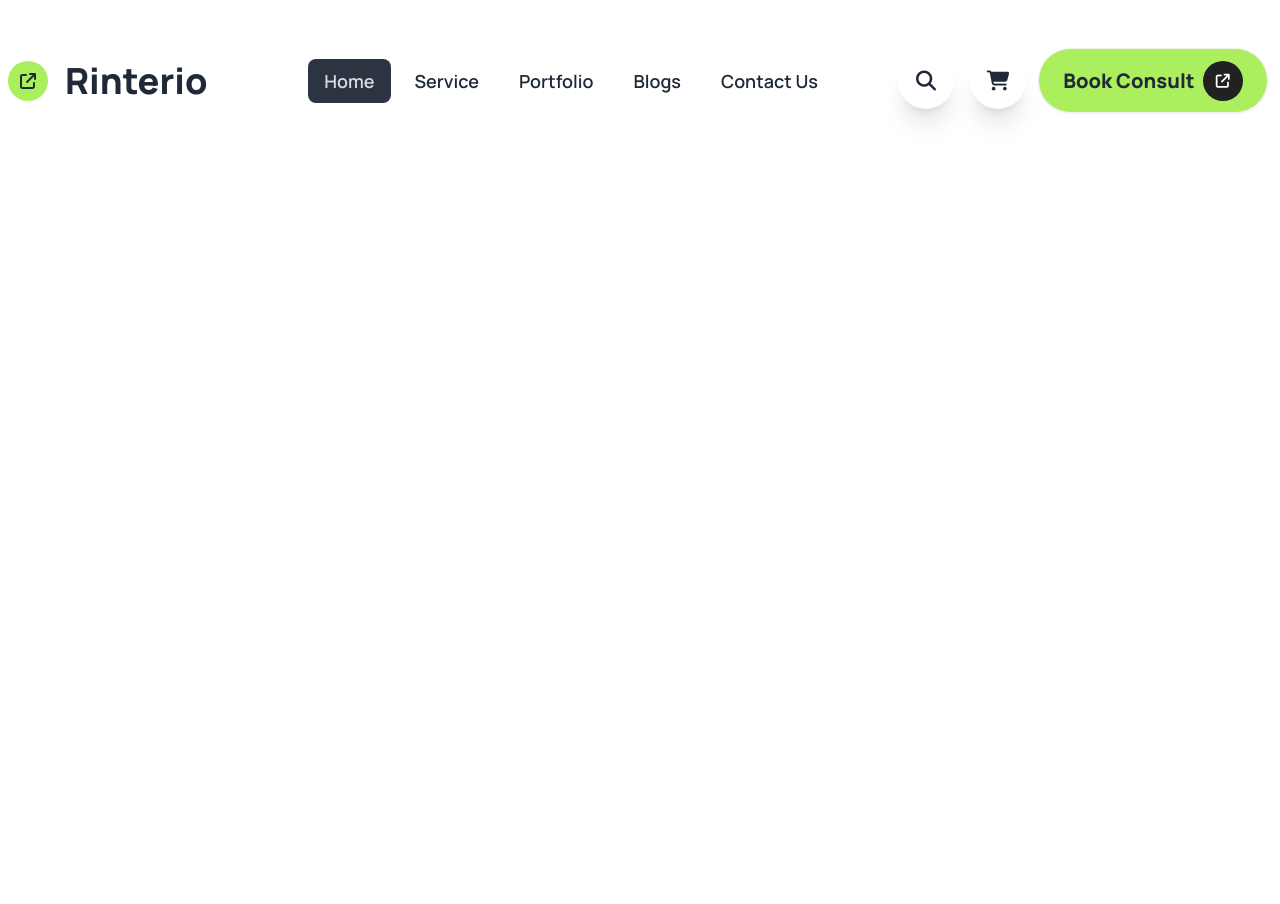
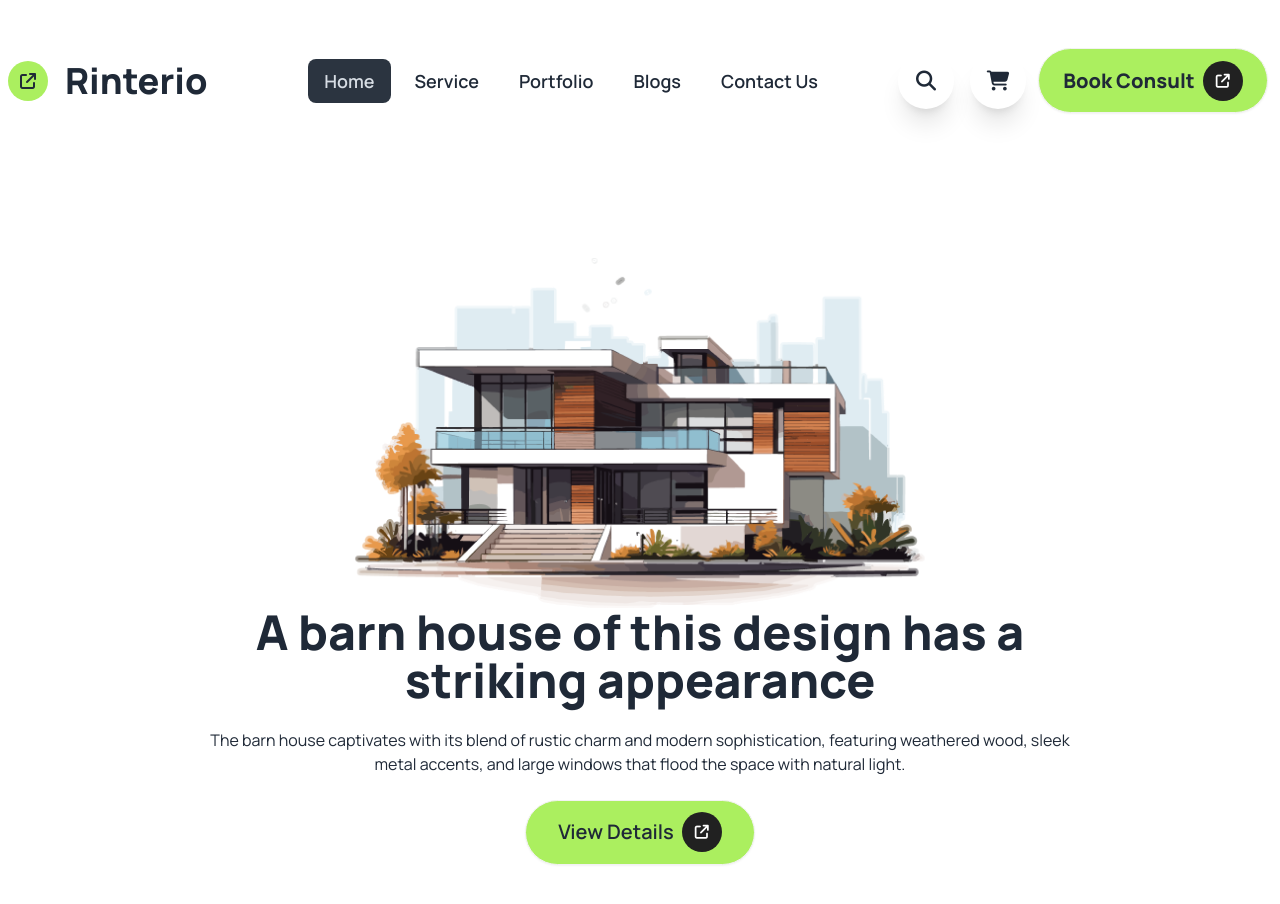
Before and after one commit to Developer-Jaber/Renterio-Arcitect, a plain HTML site: page index.html in a window 1280 px wide. Before the commit the page ends 800 px from the top, so only its background shows below. Drawn offline with nearby package versions, Linux system fonts and the light colour scheme.

Commit message:
added hero section and complete the header

```diff
--- a/index.html
+++ b/index.html
@@ -97,7 +97,28 @@
                 </div>
               </a>
             </div>
-          </div>
+        </div>
+
+        <!-- added hero sectrion -->
+        <div class="hero  min-h-screen">
+            <div class="hero-content block text-center">
+              <div>
+                <img class="mx-auto" src="./assets/banner.png" alt="">
+              </div>
+              <div class="max-w-4xl">
+                <h1 class="text-5xl font-black">A barn house of this design has a striking appearance</h1>
+                <p class="py-6 ">
+                  The barn house captivates with its blend of rustic charm and modern sophistication, featuring weathered wood, sleek metal accents, and large windows that flood the space with natural light.
+                </p>
+                <a class="btn bg-logo h-[65px] w-[230px] mx-1 rounded-full  ">
+                  <span class="text-[20px] font-semibold">View Details</span>
+                  <div class="h-10 w-10 bg-black text-white flex justify-center items-center rounded-full">
+                      <i class="fa-solid fa-arrow-up-right-from-square"></i>
+                  </div>
+                </a>
+              </div>
+            </div>
+        </div>
      </header>
 
 
```
